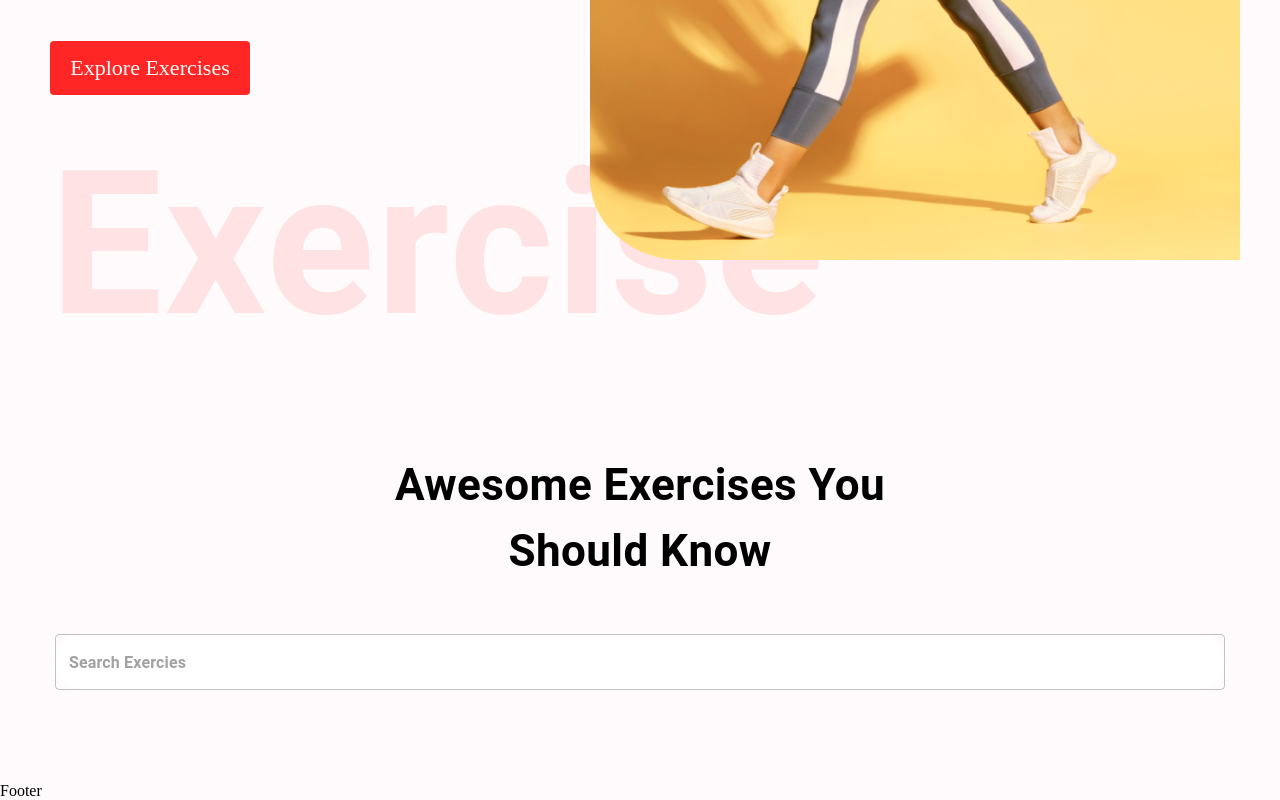
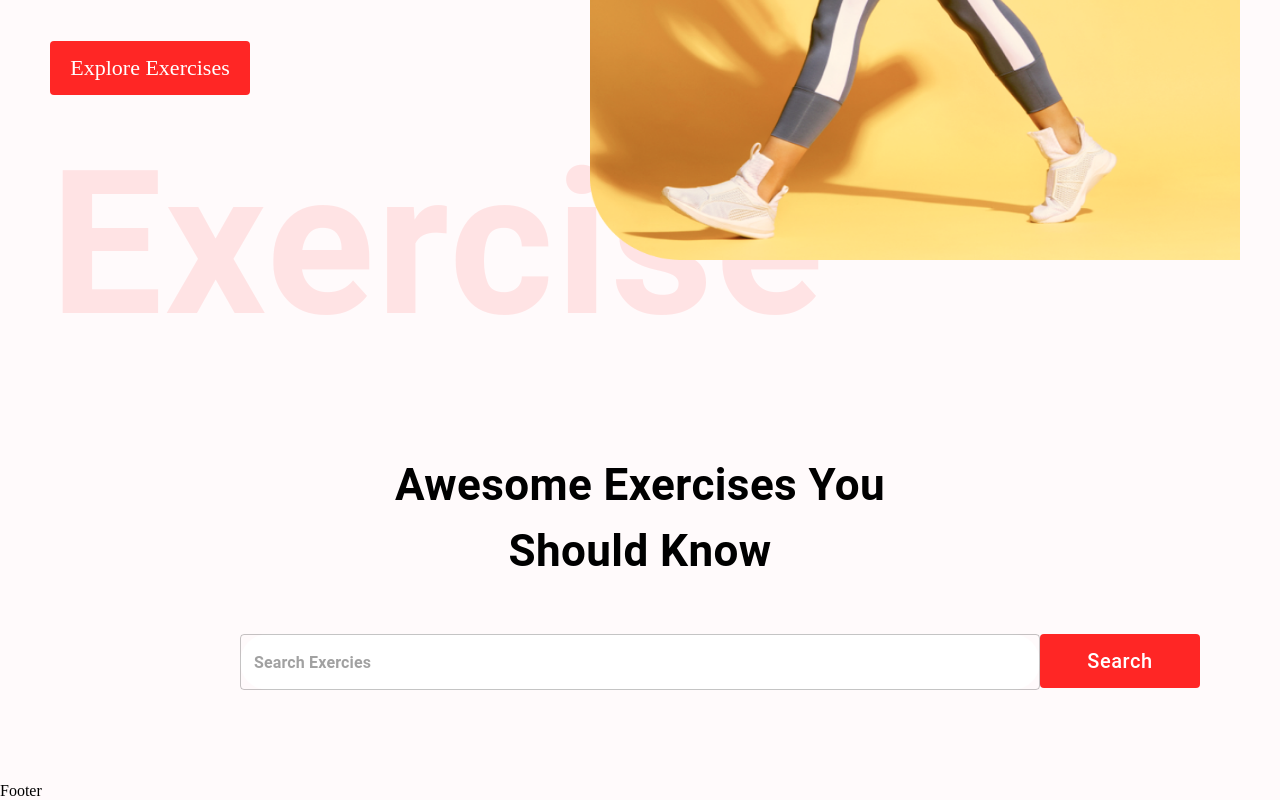
Before and after one commit to Ujjwalsharma7/Strength_Studio, a React (Create React App) app: page / in a window 1280 px wide. Shown: the part 485-1285 px from the top of the page. Built offline with nearby package versions, Linux system fonts and the light colour scheme.

Commit message:
added button to Searchexercises

```diff
--- a/src/components/SearchExercies.js
+++ b/src/components/SearchExercies.js
@@ -14,7 +14,7 @@ const SearchExercies = () => {
           border:'none',
           borderRadius:'4px'
         },
-        width: {lg: '1170px', xs:'350px'},
+        width: {lg: '800px', xs:'350px'},
         backgroundColor: '#fff'
         , borderRadius:'40px'
       }}
@@ -23,6 +23,18 @@ const SearchExercies = () => {
       onChange={(e) => {}}
       placeholder="Search Exercies"
       type="text" />
+      <Button className='search-btn'
+      sx={{
+        bgcolor:'#ff2625'
+        , color:'#fff',
+        textTransform: 'none',
+        width: {lg: '160px', xs:'80px'},
+        fontSize: {lg:'20px', xs:'14px' },
+        height:'54px',
+        position:'absolute'
+      }}>
+        Search
+      </Button>
     </Box>
    </Stack>
   )
```
